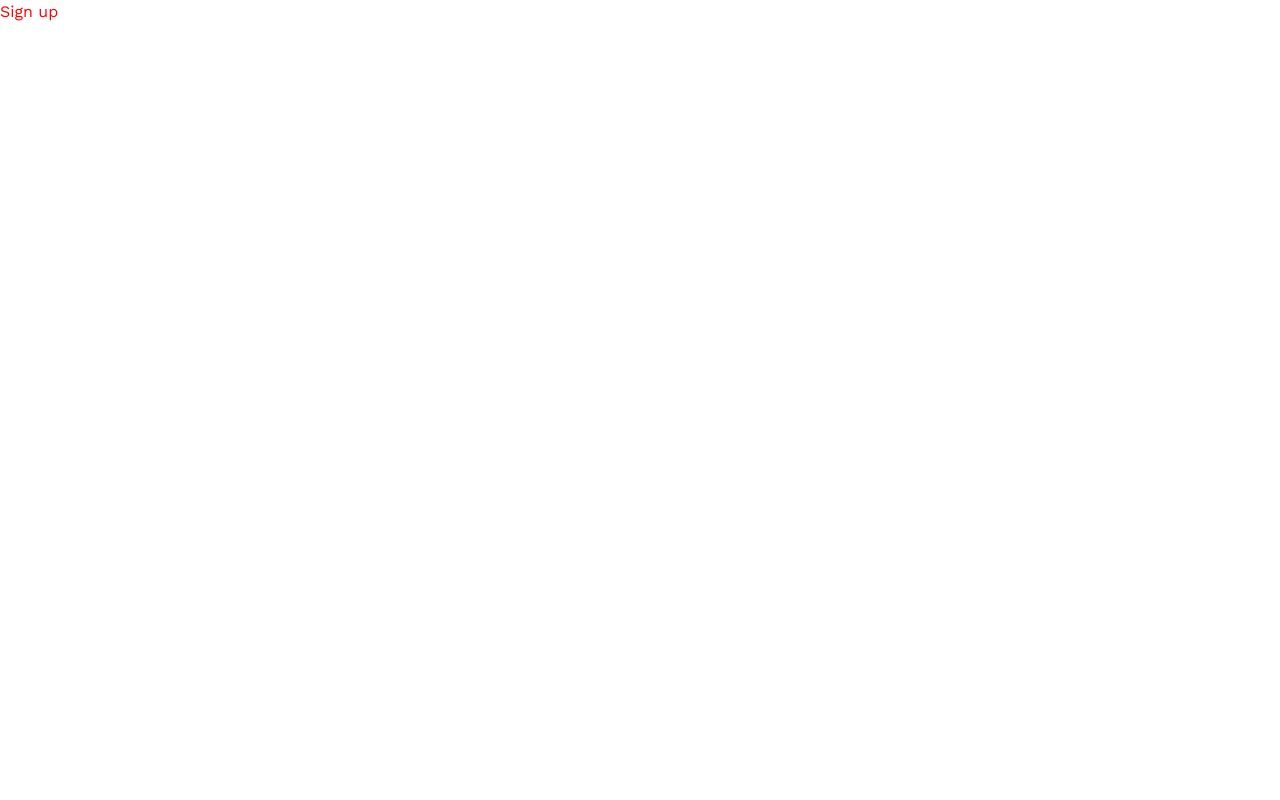
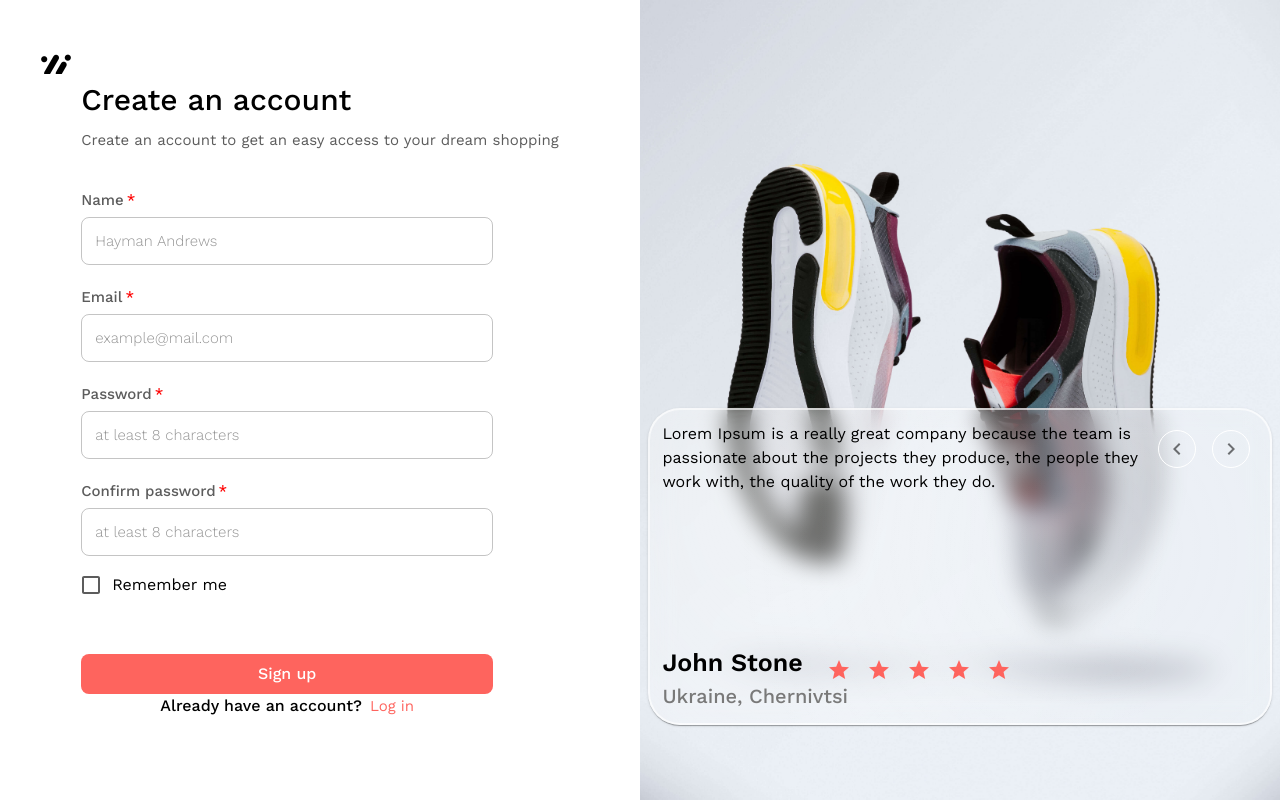
Before and after one commit to DevmianS/shoe-store-app, a Next.js app: page /sign-up in a window 1280 px wide. Built offline with nearby package versions, Linux system fonts and the light colour scheme.

Commit message:
SignLayoutv1 and sign up page

```diff
--- a/src/components/Layout/SignLayout/index.js
+++ b/src/components/Layout/SignLayout/index.js
@@ -1,10 +1,11 @@
 import React from 'react';
-import Banner from '@/assets/product8.jpg';
 import Head from 'next/head';
 import Image from 'next/image';
 import {Box, Icon} from '@mui/material';
 
-const SignLayout = ({children, headTitle}) => {
+import Banner from '@/components/UI/Banner';
+
+const SignLayout = ({headTitle, carrusel, src, form}) => {
   return (
     <>
       <Head>
@@ -13,7 +14,13 @@ const SignLayout = ({children, headTitle}) => {
       <Icon sx={{width: 32, position: 'absolute', top: 50, left: 40}}>
         <i className="icon-logo"></i>
       </Icon>
-      <Box sx={{width: '100%', height: '100vh', display: 'flex'}}>
+      <Box
+        sx={{
+          width: '100%',
+          height: '100vh',
+          display: 'flex',
+        }}
+      >
         <Box
           sx={{
             display: 'flex',
@@ -24,17 +31,9 @@ const SignLayout = ({children, headTitle}) => {
             height: '100%',
           }}
         >
-          {children}
+          {form}
         </Box>
-        <Box sx={{width: '50%', height: '100%', display: 'flex'}}>
-          <Image
-            src={Banner}
-            alt="banner"
-            width={960}
-            height={1080}
-            style={{width: '100%', height: '100%', objectFit: 'cover'}}
-          />
-        </Box>
+        <Banner src={src}>{carrusel && carrusel}</Banner>
       </Box>
     </>
   );
--- a/src/components/UI/Banner/index.js
+++ b/src/components/UI/Banner/index.js
@@ -4,7 +4,7 @@ import {Box} from '@mui/material';
 
 import Image from 'next/image';
 
-const Banner = ({children}) => {
+const Banner = ({children, src}) => {
   return (
     <Box
       sx={{
@@ -15,7 +15,7 @@ const Banner = ({children}) => {
       }}
     >
       <Image
-        src="/product8.jpg"
+        src={src}
         alt="banner"
         width={960}
         height={1080}
@@ -33,12 +33,27 @@ const Banner = ({children}) => {
           width: '100%',
           height: '100%',
           display: 'flex',
-          justifyContent: 'center',
-          alignItems: 'center',
+          flexDirection: 'column',
         }}
       >
-        {children}
-        <h1>Helloasd+`pkas</h1>
+        <Box
+          sx={{
+            width: '100%',
+            height: '50%',
+          }}
+        ></Box>
+        <Box
+          sx={{
+            width: '100%',
+            height: '50%',
+            display: 'flex',
+            justifyContent: 'center',
+            alignContent: 'flex-start',
+            padding:1
+          }}
+        >
+          {children}
+        </Box>
       </Box>
     </Box>
   );
--- /dev/null
+++ b/src/components/UI/SignUpForm/index.js
@@ -0,0 +1,118 @@
+import React, {useState} from 'react';
+import Button from '@/components/UI/Button';
+import {
+  Box,
+  Checkbox,
+  FormControl,
+  FormControlLabel,
+  Link,
+  TextField,
+  Typography,
+} from '@mui/material';
+
+const SignUpForm = () => {
+  const [rememberMe, setRememberMe] = useState(false);
+
+  const handleCheckbox = event => {
+    setRememberMe(event.target.checked);
+  };
+
+  const handleSignIn = () => {
+    console.log('Clicked');
+  };
+
+  return (
+    <Box>
+      <Typography component="h1" variant="h3">
+        Create an account
+      </Typography>
+      <Typography
+        component="p"
+        variant="body1"
+        mt={1.5}
+        mb={3}
+        sx={{fontSize: '15px', color: '#5C5C5C'}}
+      >
+        Create an account to get an easy access to your dream shopping
+      </Typography>
+      <Box sx={{width: 412}}>
+        <FormControl sx={{width: '100%'}}>
+          <TextField
+            size="medium"
+            label="Name"
+            type="email"
+            margin="normal"
+            placeholder="Hayman Andrews"
+            required
+          />
+          <TextField
+            size="medium"
+            label="Email"
+            type="email"
+            margin="normal"
+            placeholder="example@mail.com"
+            required
+          />
+          <TextField
+            size="medium"
+            label="Password"
+            type="password"
+            margin="normal"
+            required
+            placeholder="at least 8 characters"
+          />
+          <TextField
+            size="medium"
+            label="Confirm password"
+            type="password"
+            margin="normal"
+            required
+            placeholder="at least 8 characters"
+          />
+          <Box
+            mb={6}
+            sx={{
+              display: 'flex',
+              flexDirection: 'row',
+              alignItems: 'center',
+              justifyContent: 'space-between',
+            }}
+          >
+            <FormControlLabel
+              control={<Checkbox onChange={handleCheckbox} />}
+              label="Remember me"
+            />
+          </Box>
+          <Button size="medium" onClick={handleSignIn}>
+            Sign up
+          </Button>
+        </FormControl>
+        <Box
+          sx={{
+            textAlign: 'center',
+            fontSize: 15,
+            textAlign: 'center',
+            display: 'flex',
+            justifyContent: 'center',
+            alignItems: 'center',
+          }}
+        >
+          <Typography component="p" sx={{fontWeight: 500}}>
+            Already have an account?
+          </Typography>
+          <Link
+            href="/sign-up"
+            underline="none"
+            sx={{
+              marginLeft: 1,
+            }}
+          >
+            Log in
+          </Link>
+        </Box>
+      </Box>
+    </Box>
+  );
+};
+
+export default SignUpForm;
--- a/src/pages/sign-up/index.js
+++ b/src/pages/sign-up/index.js
@@ -1,8 +1,17 @@
 import React from 'react';
-import style from './index.module.css';
+
+import SignLayout from '@/components/Layout/SignLayout';
+import SignUpForm from '@/components/UI/SignUpForm';
+import ReviewsCarousel from '@/components/UI/ReviewsCarousel';
 
 const SignUp = () => {
-  return <div className={style.test}>Sign up</div>;
+  return (
+    <SignLayout
+      form={<SignUpForm />}
+      carrusel={<ReviewsCarousel />}
+      src="/product8.jpg"
+    ></SignLayout>
+  );
 };
 
 export default SignUp;
```
